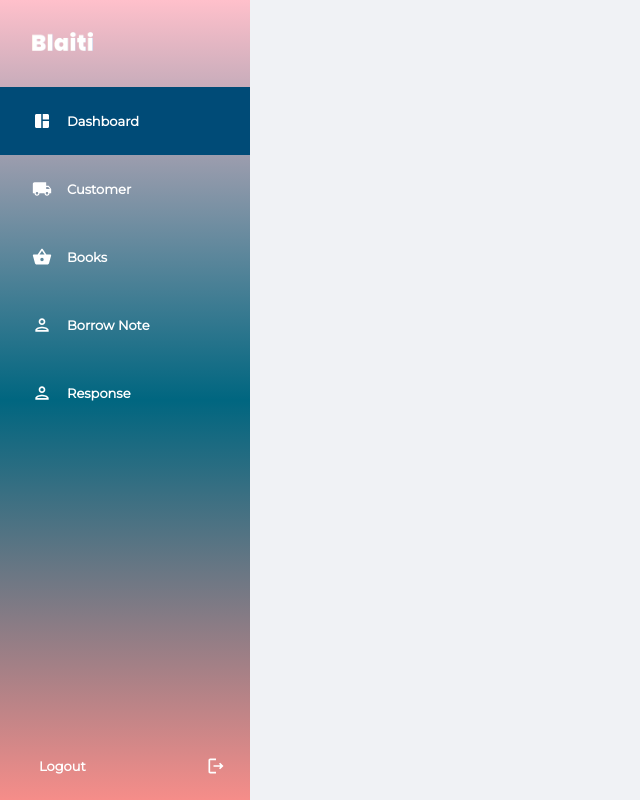
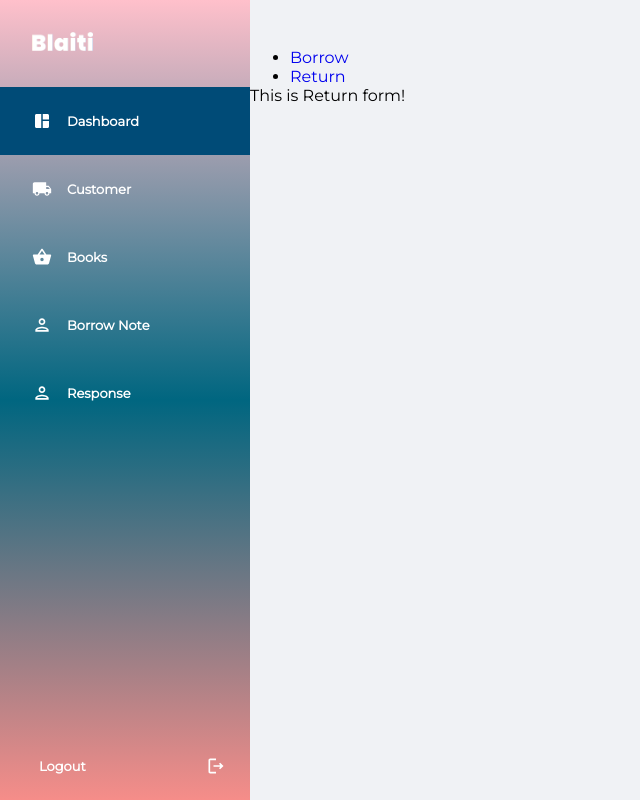
Before and after one commit to tantran2802/librarymanagement-frontend, a React (Create React App) app in the folder librarymanagement/: page /borrownote/return in a window 1280 px wide. Shown: the whole page, without its empty margins (0-640 px from the left). Built offline with nearby package versions, Linux system fonts and the light colour scheme.

Commit message:
update return-book

```diff
--- a/librarymanagement/src/App.js
+++ b/librarymanagement/src/App.js
@@ -6,6 +6,8 @@ import Report from './components/report/Report';
 import BookService from './components/book/BookService';
 import Borrow from './components/book/BorrowForm';
 import Customer from './pages/Customer/Customer';
+import ServiceOption from './components/book/ServiceOption';
+import ReturnForm from './components/book/ReturnForm';
 function App() {
   return (
     <Layout>
@@ -14,7 +16,11 @@ function App() {
 
         <Route path='/bookservice' element={<BookService/>}></Route>
 
-        <Route path='/borrownote' element={<Borrow />}></Route>
+        <Route path='/borrownote' element={<ServiceOption />}>
+            <Route path='/borrownote/borrow' element={<Borrow />}></Route>
+            <Route path='/borrownote/return' element={<ReturnForm />}></Route>
+        </Route>
+
         <Route path='/customers' element={<Customer />}></Route>
         <Route path='/report'element={<Report />}></Route>
 
--- a/librarymanagement/src/components/book/BookService.js
+++ b/librarymanagement/src/components/book/BookService.js
@@ -1,5 +1,4 @@
 import ImportPhysicalBook from "./ImportPhysicalBook";
-import { Link } from "react-router-dom";
 import {useState, useEffect} from 'react';
 export default function BookService() {
   const [books, setBooks] = useState([]);
--- a/librarymanagement/src/components/book/BorrowForm.js
+++ b/librarymanagement/src/components/book/BorrowForm.js
@@ -1,12 +1,12 @@
 import { useRef, useState, useEffect } from 'react';
 import classes from './bookform.module.css';
-// import { Link } from 'react-router-dom';
 export default function Borrow() {
 
     const [searchVal, setSearchVal] = useState("");
     const [customer, setCustomer] = useState();
-    const [borrowNoteId, setBorrowNoteId] = useState();
-    const [borrowNote, setBorrowNote] = useState('');
+    const [borrowNoteId, setBorrowNoteId] = useState([]);
+    const [borrowNoteDetail, setBorrowNoteDetail] = useState([]);
+    const [borrowNote, setBorrowNote] = useState();
     const customerId = useRef();
     const dueDate = useRef();
     const physicalBookIdList = useRef();
@@ -56,7 +56,6 @@ export default function Borrow() {
                 .then(async (res) => {
                     const data = await res.json();
                     setBorrowNote(data);
-                    console.log(data)
                 })
                 .catch(err => console.log(err));
         }
@@ -65,8 +64,8 @@ export default function Borrow() {
     function getBorrowNoteDetail(id) {
         fetch(`http://localhost:8080/auth/orderDetails/borrownote/${id}`, { method: 'GET' })
             .then(async res => {
-                const data = await res.json();
-                setBorrowNoteId(data);
+                const da = await res.json();
+                setBorrowNoteId(da);
             }).catch(err => console.log(err));
     }
     return (
@@ -102,8 +101,8 @@ export default function Borrow() {
             {borrowNote && (
                 <div key={borrowNote.id}>
                     <p style={{ color: "#000" }}>{borrowNote.id}. Customer No. {borrowNote.customerID} - Borrow Date: {borrowNote.borrowDate} - Due Date: {borrowNote.dueDate}</p>
-                    <button onClick={getBorrowNoteDetail(borrowNote.id)}>View Detail</button>
-                    {borrowNoteId && borrowNoteId.map((item) => {
+                    <button onClick={() => getBorrowNoteDetail(borrowNote.id)}>View Detail</button>
+                    {borrowNoteId ? borrowNoteId.map((item) => {
                         return (
                             <div key={item.id}>
                                 <p>{item.borrowNoteID}</p>
@@ -118,7 +117,7 @@ export default function Borrow() {
                                 <br/>
                             </div>
                         )
-                    })}
+                    }) : 'Loading...'}
                 </div>
             )}
         </div>
--- /dev/null
+++ b/librarymanagement/src/components/book/ReturnForm.js
@@ -0,0 +1,7 @@
+import { useRef, useState, useEffect } from 'react';
+export default function ReturnForm(){
+
+    return(
+        <div>This is Return form!</div>
+    );
+}
--- a/librarymanagement/src/components/book/ServiceOption.js
+++ b/librarymanagement/src/components/book/ServiceOption.js
@@ -1,5 +1,14 @@
+import { Link, Outlet } from "react-router-dom";
 export default function Option(){
     return(
-        <div></div>
+        <div>
+            <header>
+                <ul>
+                    <li><Link className='hyperlink' to='/borrownote/borrow' >Borrow</Link></li>
+                    <li><Link className='hyperlink' to='/borrownote/return' >Return</Link></li>
+                </ul>
+            </header>
+            <Outlet/>
+        </div>
     );
 }
```
